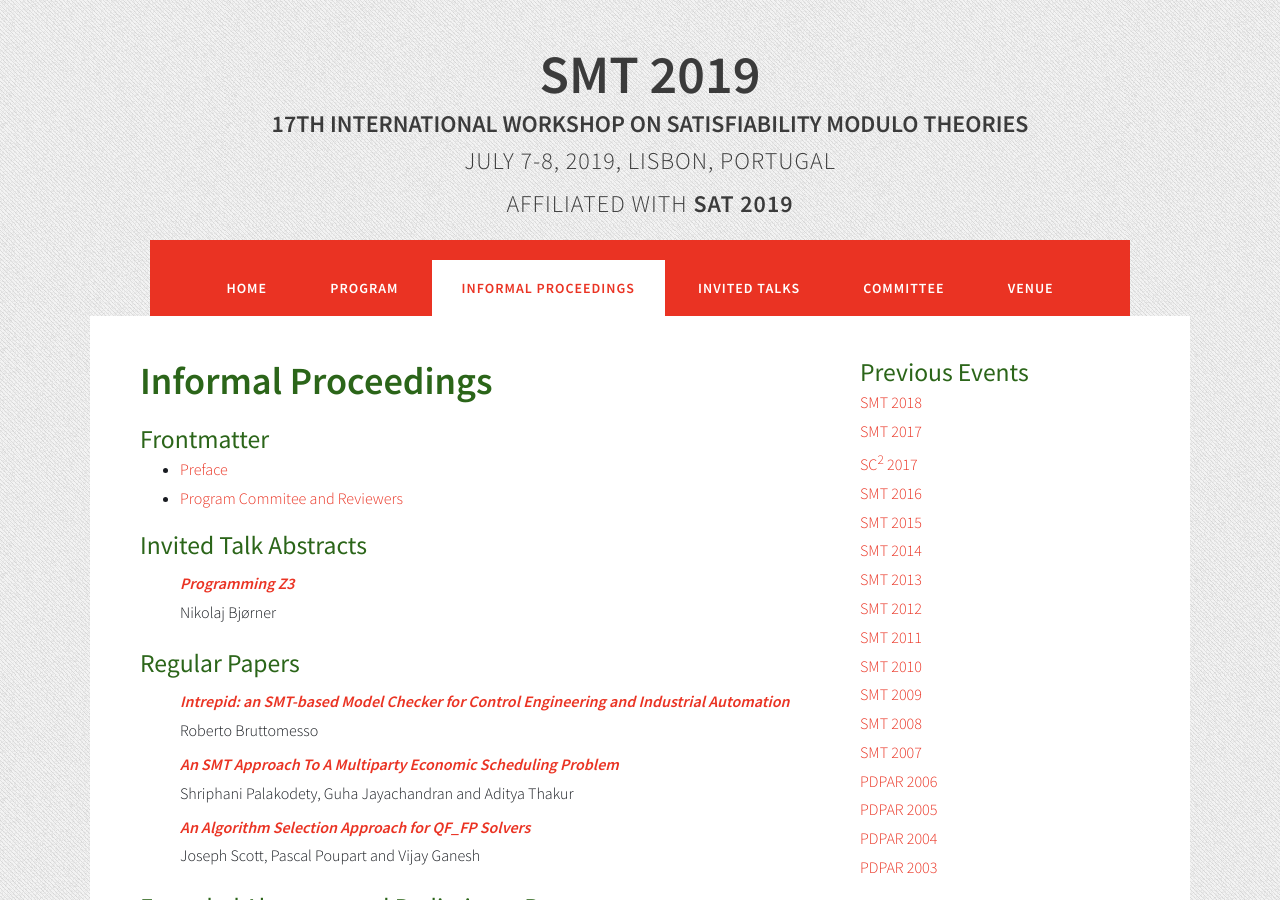
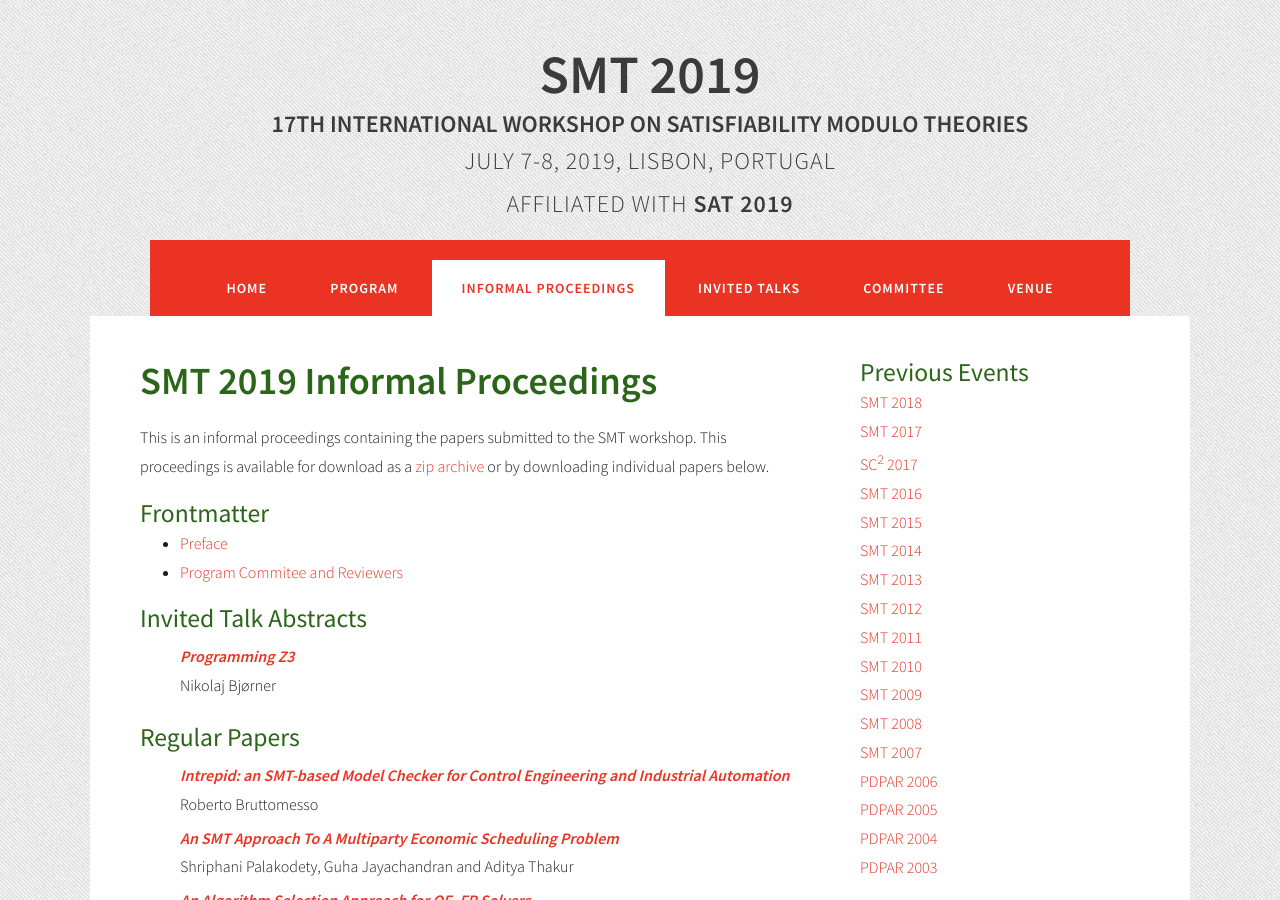
Before and after one commit to smt2019/smt2019.github.io, a Jekyll site: the page built from proceedings.html, in a window 1280 px wide and 900 px high. Built offline with Jekyll 4.4.1, drawn with Linux system fonts in a browser that asks for light colours.

Commit message:
Add link to zip archive.

```diff
--- a/proceedings.html
+++ b/proceedings.html
@@ -2,14 +2,14 @@
 layout: layout
 ---
 
-<h2>Informal Proceedings</h2>
+<h2>SMT 2019 Informal Proceedings</h2>
 
-<!--
-For your convience, we provide an informal proceedings containing the
+<p>
+This is an informal proceedings containing the
 papers submitted to the SMT workshop.  This proceedings is
-available for download as a <a href="proceedings.zip">zip archive<a/> or
+available for download as a <a href="smt2019_informal_proceedings.zip">zip archive</a> or
 by downloading individual papers below.
-  -->
+</p>
 
 <h3>Frontmatter</h3>
 
```
